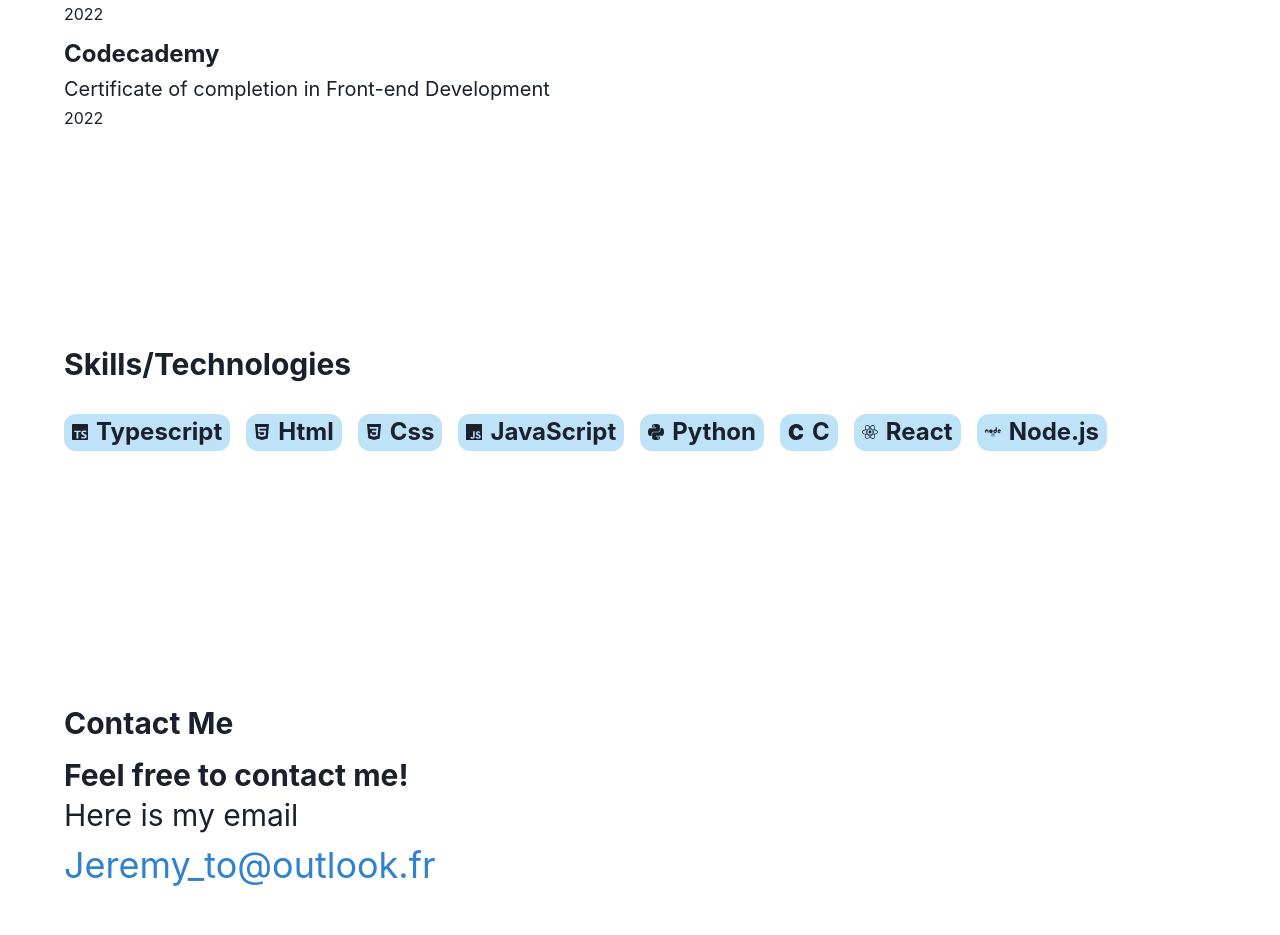
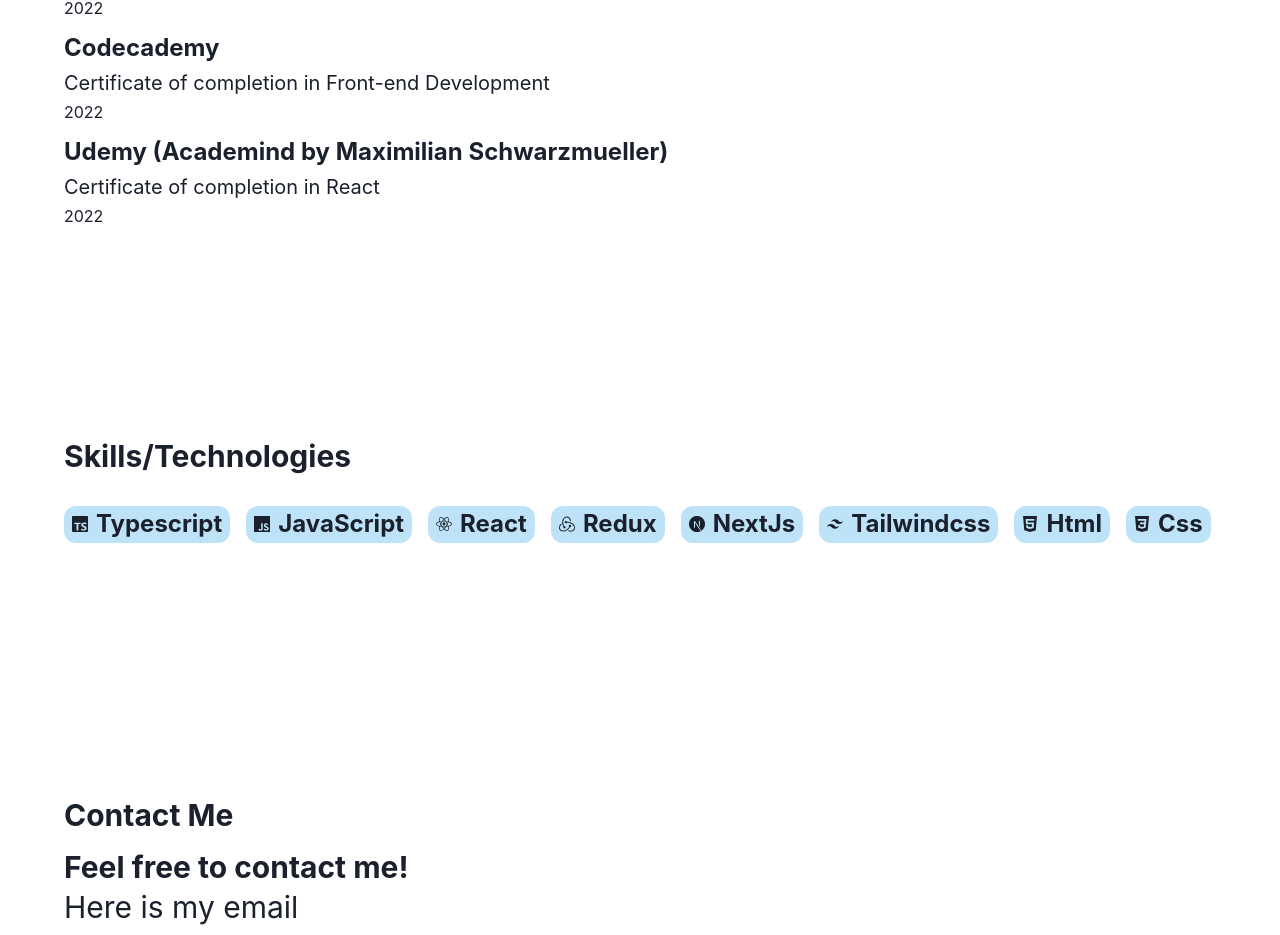
Before and after one commit to Jeremy-To/-portfolioV2, a React (Vite) app: page / in a window 1280 px wide. Shown: the part 2395-3330 px from the top of the page. Built offline with nearby package versions, Linux system fonts and the light colour scheme.

Commit message:
little changes

```diff
--- a/src/me.ts
+++ b/src/me.ts
@@ -1,11 +1,12 @@
 import { FaBook, FaGithub, FaLinkedin, FaNode, FaReact } from 'react-icons/fa';
 import {
-	SiC,
 	SiCss3,
 	SiHtml5,
 	SiJavascript,
-	SiPython,
 	SiTypescript,
+	SiRedux,
+	SiNextdotjs,
+	SiTailwindcss,
 } from 'react-icons/si';
 
 import { IMe } from './me.interface';
@@ -33,13 +34,19 @@
 			graduation: '2022',
 			awards: [''],
 		},
+		{
+			degree: 'Certificate of completion',
+			major: 'React',
+			school: 'Udemy (Academind by Maximilian Schwarzmueller)',
+			graduation: '2022',
+			awards: [''],
+		},
 	],
 
 	projects: [
 		{
 			name: 'E-commerce',
-			description:
-				'A ecommerce app to buy books.',
+			description: 'A ecommerce app to buy books.',
 			contribution:
 				'I used Typescript and React for the front-end and Firebase for the back-en in order to build this app.',
 			technologies: ['React.js', 'Firebase'],
@@ -111,12 +118,31 @@
 			],
 			image: '/assets/weatherapp.jpeg',
 		},
-
 	],
 	skills: [
 		{
 			name: 'Typescript',
 			icon: SiTypescript,
+		},
+		{
+			name: 'JavaScript',
+			icon: SiJavascript,
+		},
+		{
+			name: 'React',
+			icon: FaReact,
+		},
+		{
+			name: 'Redux',
+			icon: SiRedux,
+		},
+		{
+			name: 'NextJs',
+			icon: SiNextdotjs,
+		},
+		{
+			name: 'Tailwindcss',
+			icon: SiTailwindcss,
 		},
 		{
 			name: 'Html',
@@ -125,26 +151,6 @@
 		{
 			name: 'Css',
 			icon: SiCss3,
-		},
-		{
-			name: 'JavaScript',
-			icon: SiJavascript,
-		},
-		{
-			name: 'Python',
-			icon: SiPython,
-		},
-		{
-			name: 'C',
-			icon: SiC,
-		},
-		{
-			name: 'React',
-			icon: FaReact,
-		},
-		{
-			name: 'Node.js',
-			icon: FaNode,
 		},
 	],
 	social: [
@@ -169,7 +175,7 @@
 		{
 			name: 'My résumé',
 			icon: FaBook,
-			uri: '/assets/Jeremy_to_resume.pdf',
+			uri: '/assets/CV FR Jeremy TO.pdf',
 			hover: {
 				bg: 'blue.500',
 				color: 'white',
```
Also changed, not shown: 2 other files (tests, documents, lock files or other folders).
